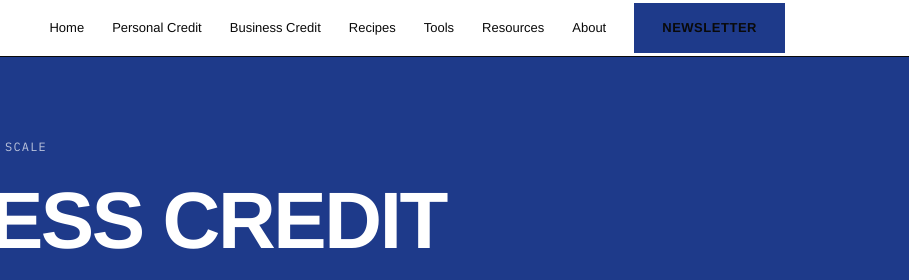
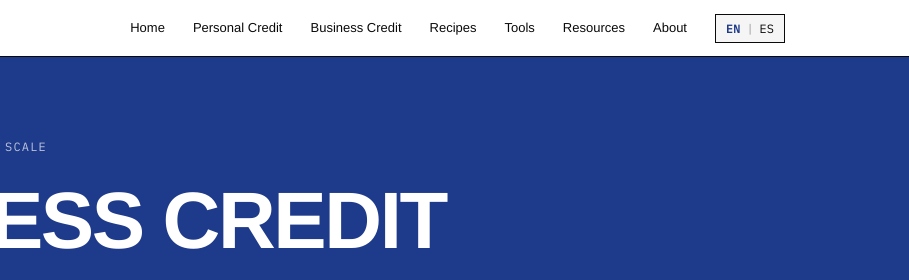
Before and after one commit to ghettoeinstein/creditcookbook.com, an Astro site: page /business-credit in a window 1280 px wide. Shown: the top 280 px of the page, 371-1280 px from the left. Built offline with nearby package versions, Linux system fonts and the light colour scheme; Astro itself is replaced by a stand-in of ours.

Commit message:
feat: remove newsletter, add Spanish toggle, warm up nav
- Removed EmailCapture component from all 12 pages that used it
- Removed newsletter nav link and footer references
- Added EN|ES language toggle in nav — vanilla JS, localStorage
- Nav: position:sticky → position:relative (inline, not floating)
- Language toggle: reads/saves to localStorage, swaps [data-en]/[data-es]
- Bilingual data attributes on all nav links and footer
- Pages without data-es gracefully fall back to English

54 pages, 758ms build, zero errors

```diff
--- a/src/layouts/Base.astro
+++ b/src/layouts/Base.astro
@@ -21,7 +21,7 @@ const { title, description, posterTitle, posterLabel } = Astro.props;
   <meta name="description" content={description} />
   <link rel="preconnect" href="https://fonts.googleapis.com" />
   <link rel="preconnect" href="https://fonts.gstatic.com" crossorigin />
-  <link href="https://fonts.googleapis.com/css2?family=IBM+Plex+Mono:wght@400;500;600&display=swap" rel="stylesheet" />
+  <link href="https://fonts.googleapis.com/css2?family=IBM+Plex+Mono:wght@400;500;600&family=Inter:wght@300;400;500;600;700;800&display=swap" rel="stylesheet" />
 
   <!-- Schema.org Organization (sitewide) -->
   <script type="application/ld+json" is:inline set:html={JSON.stringify({
@@ -40,22 +40,27 @@ const { title, description, posterTitle, posterLabel } = Astro.props;
 </head>
 <body>
 
-  <!-- Nav -->
+  <!-- Nav — inline, not floating -->
   <nav class="nav">
     <div class="container">
       <a href="/" class="logo">
         <span class="logo-mark"></span>
-        creditcookbook
+        <span data-en="creditcookbook" data-es="creditcookbook">creditcookbook</span>
       </a>
       <div class="links">
-        <a href="/">Home</a>
-        <a href="/personal-credit">Personal Credit</a>
-        <a href="/business-credit">Business Credit</a>
-        <a href="/recipes">Recipes</a>
-        <a href="/tools">Tools</a>
-        <a href="/resources">Resources</a>
-        <a href="/about">About</a>
-        <a href="/#newsletter" class="btn btn-primary">Newsletter</a>
+        <a href="/" data-en="Home" data-es="Inicio">Home</a>
+        <a href="/personal-credit" data-en="Personal Credit" data-es="Crédito Personal">Personal Credit</a>
+        <a href="/business-credit" data-en="Business Credit" data-es="Crédito Comercial">Business Credit</a>
+        <a href="/recipes" data-en="Recipes" data-es="Recetas">Recipes</a>
+        <a href="/tools" data-en="Tools" data-es="Herramientas">Tools</a>
+        <a href="/resources" data-en="Resources" data-es="Recursos">Resources</a>
+        <a href="/about" data-en="About" data-es="Acerca de">About</a>
+        <!-- Language toggle -->
+        <button id="lang-toggle" class="lang-toggle" aria-label="Toggle language">
+          <span class="lang-en lang-active">EN</span>
+          <span class="lang-sep">|</span>
+          <span class="lang-es">ES</span>
+        </button>
       </div>
     </div>
   </nav>
@@ -77,22 +82,21 @@ const { title, description, posterTitle, posterLabel } = Astro.props;
   <footer class="footer">
     <div class="container">
       <div class="footer-left">
-        <span>© 2026 CreditCookbook · open-source credit education · <a href="https://github.com/ghettoeinstein/creditcookbook.com">GitHub</a></span>
+        <span>© 2026 CreditCookbook · <span data-en="open-source credit education" data-es="educación crediticia de código abierto">open-source credit education</span> · <a href="https://github.com/ghettoeinstein/creditcookbook.com">GitHub</a></span>
       </div>
       <div class="footer-legal">
-        <a href="/personal-credit">Personal Credit</a>
-        <a href="/business-credit">Business Credit</a>
-        <a href="/tools">Tools</a>
-        <a href="/resources">Resources</a>
-        <a href="/about">About</a>
-        <a href="/contact">Contact</a>
-        <a href="/privacy">Privacy</a>
-        <a href="/terms">Terms</a>
+        <a href="/personal-credit" data-en="Personal Credit" data-es="Crédito Personal">Personal Credit</a>
+        <a href="/business-credit" data-en="Business Credit" data-es="Crédito Comercial">Business Credit</a>
+        <a href="/tools" data-en="Tools" data-es="Herramientas">Tools</a>
+        <a href="/resources" data-en="Resources" data-es="Recursos">Resources</a>
+        <a href="/about" data-en="About" data-es="Acerca de">About</a>
+        <a href="/contact" data-en="Contact" data-es="Contacto">Contact</a>
+        <a href="/privacy" data-en="Privacy" data-es="Privacidad">Privacy</a>
+        <a href="/terms" data-en="Terms" data-es="Términos">Terms</a>
       </div>
       <div class="footer-social">
         <a href="https://linkedin.com/in/calebpierre" target="_blank" rel="noopener">LinkedIn</a>
         <a href="https://instagram.com/emperorpierre" target="_blank" rel="noopener">Instagram</a>
-        <a href="/#newsletter">Newsletter</a>
       </div>
     </div>
   </footer>
@@ -101,6 +105,49 @@ const { title, description, posterTitle, posterLabel } = Astro.props;
   <script src="https://cdnjs.cloudflare.com/ajax/libs/gsap/3.12.5/gsap.min.js" defer></script>
   <script src="https://cdnjs.cloudflare.com/ajax/libs/gsap/3.12.5/ScrollTrigger.min.js" defer></script>
 
+  <!-- Language toggle — vanilla JS, reads/saves to localStorage -->
+  <script is:inline>
+    (function() {
+      var lang = localStorage.getItem('cc-lang') || 'en';
+
+      function applyLang(l) {
+        document.documentElement.lang = l;
+        document.querySelectorAll('[data-en]').forEach(function(el) {
+          var text = el.getAttribute('data-' + l);
+          if (text) el.textContent = text;
+        });
+        // Update toggle button
+        var enBtn = document.querySelector('.lang-en');
+        var esBtn = document.querySelector('.lang-es');
+        if (enBtn && esBtn) {
+          if (l === 'en') {
+            enBtn.classList.add('lang-active');
+            esBtn.classList.remove('lang-active');
+          } else {
+            esBtn.classList.add('lang-active');
+            enBtn.classList.remove('lang-active');
+          }
+        }
+      }
+
+      // Apply on load
+      applyLang(lang);
+
+      // Toggle on click
+      document.addEventListener('DOMContentLoaded', function() {
+        var toggle = document.getElementById('lang-toggle');
+        if (toggle) {
+          toggle.addEventListener('click', function() {
+            var current = localStorage.getItem('cc-lang') || 'en';
+            var next = current === 'en' ? 'es' : 'en';
+            localStorage.setItem('cc-lang', next);
+            applyLang(next);
+          });
+        }
+      });
+    })();
+  </script>
+
   <!-- Motion controller: reduced-motion guard + universal reveal system -->
   <script is:inline>
     (function () {
@@ -108,9 +155,7 @@ const { title, description, posterTitle, posterLabel } = Astro.props;
         var reduceMotion = window.matchMedia('(prefers-reduced-motion: reduce)').matches;
         var isTouch = window.matchMedia('(pointer: coarse)').matches;
 
-        // Ensure GSAP + ScrollTrigger loaded
         if (typeof gsap === 'undefined') {
-          // Retry shortly if deferred scripts haven't parsed yet
           return setTimeout(initMotion, 50);
         }
         if (typeof ScrollTrigger !== 'undefined') {
@@ -118,7 +163,6 @@ const { title, description, posterTitle, posterLabel } = Astro.props;
         }
 
         if (reduceMotion) {
-          // Reduced motion: show everything immediately, no animation
           document.querySelectorAll('[data-animate]').forEach(function (el) {
             el.style.opacity = '1';
             el.style.transform = 'none';
@@ -126,7 +170,6 @@ const { title, description, posterTitle, posterLabel } = Astro.props;
           return;
         }
 
-        // ---- Universal scroll reveal: fade + Y-translate ----
         var revealEls = document.querySelectorAll('[data-animate]');
         revealEls.forEach(function (el) {
           var y = el.getAttribute('data-animate-y') || '24';
@@ -135,7 +178,6 @@ const { title, description, posterTitle, posterLabel } = Astro.props;
           var stagger = el.getAttribute('data-animate-stagger');
 
           if (stagger && el.children.length > 1) {
-            // Stagger children
             gsap.set(el.children, { opacity: 0, y: y });
             ScrollTrigger.create({
               trigger: el,
@@ -152,7 +194,6 @@ const { title, description, posterTitle, posterLabel } = Astro.props;
               }
             });
           } else {
-            // Single element reveal
             gsap.set(el, { opacity: 0, y: y });
             ScrollTrigger.create({
               trigger: el,
@@ -171,27 +212,16 @@ const { title, description, posterTitle, posterLabel } = Astro.props;
           }
         });
 
-        // ---- Parallax layers: [data-parallax] with speed attribute ----
         if (!isTouch) {
           document.querySelectorAll('[data-parallax]').forEach(function (el) {
             var speed = parseFloat(el.getAttribute('data-parallax')) || 0.3;
             gsap.to(el, {
-              y: function () {
-                return (1 - speed) * 100;
-              },
+              y: function () { return (1 - speed) * 100; },
               ease: 'none',
-              scrollTrigger: {
-                trigger: el,
-                start: 'top top',
-                end: 'bottom top',
-                scrub: speed
-              }
+              scrollTrigger: { trigger: el, start: 'top top', end: 'bottom top', scrub: speed }
             });
           });
-        }
 
-        // ---- 3D tilt on [data-tilt] cards (desktop only) ----
-        if (!isTouch) {
           document.querySelectorAll('[data-tilt]').forEach(function (card) {
             var maxRotate = parseFloat(card.getAttribute('data-tilt')) || 4;
             card.style.transformStyle = 'preserve-3d';
@@ -207,27 +237,21 @@ const { title, description, posterTitle, posterLabel } = Astro.props;
               var rotateY = ((x - centerX) / centerX) * maxRotate;
 
               gsap.to(card, {
-                rotateX: rotateX,
-                rotateY: rotateY,
-                duration: 0.3,
-                ease: 'power2.out',
-                transformPerspective: 800
+                rotateX: rotateX, rotateY: rotateY,
+                duration: 0.3, ease: 'power2.out', transformPerspective: 800
               });
             });
 
             card.addEventListener('mouseleave', function () {
               gsap.to(card, {
-                rotateX: 0,
-                rotateY: 0,
-                duration: 0.6,
-                ease: 'power3.out'
+                rotateX: 0, rotateY: 0,
+                duration: 0.6, ease: 'power3.out'
               });
             });
           });
         }
       }
 
-      // Init on DOMContentLoaded
       if (document.readyState === 'loading') {
         document.addEventListener('DOMContentLoaded', initMotion);
       } else {
--- a/src/pages/business-credit/index.astro
+++ b/src/pages/business-credit/index.astro
@@ -1,6 +1,5 @@
 ---
 import Base from '../../layouts/Base.astro';
-import EmailCapture from '../../components/EmailCapture.astro';
 
 const description = 'Business credit hub — build business credit, separate personal from business liability, navigate DUNS, PayDex, and vendor credit lines. Free, inspectable, community-verifiable.';
 
@@ -135,5 +134,5 @@ const stats = [
 
   <hr class="rule" data-animate />
 
-  <EmailCapture />
+
 </Base>
--- a/src/pages/contact.astro
+++ b/src/pages/contact.astro
@@ -1,6 +1,5 @@
 ---
 import Base from '../layouts/Base.astro';
-import EmailCapture from '../components/EmailCapture.astro';
 
 const description = 'Contact CreditCookbook — get in touch about credit education, corrections, partnerships, or just to say hello.';
 ---
@@ -67,5 +66,5 @@ const description = 'Contact CreditCookbook — get in touch about credit educat
 
   <hr class="rule" data-animate />
 
-  <EmailCapture />
+
 </Base>
--- a/src/pages/index.astro
+++ b/src/pages/index.astro
@@ -1,6 +1,5 @@
 ---
 import Base from '../layouts/Base.astro';
-import EmailCapture from '../components/EmailCapture.astro';
 
 const description = 'Open-source credit education. Dispute letters, bureau response scripts, and credit-building playbooks — free, inspectable, community-verifiable. Remedy, not repair.';
 ---
@@ -373,6 +372,6 @@ const description = 'Open-source credit education. Dispute letters, bureau respo
   <!-- ============================================================
        NEWSLETTER
        ============================================================ -->
-  <EmailCapture />
+
 
 </Base>
--- a/src/pages/medical-debt/index.astro
+++ b/src/pages/medical-debt/index.astro
@@ -1,6 +1,5 @@
 ---
 import Base from '../../layouts/Base.astro';
-import EmailCapture from '../../components/EmailCapture.astro';
 
 const description = 'Complete medical debt removal playbook: dispute letters, negotiation scripts, HIPAA-based removal strategies, and step-by-step guides for removing medical collections from your credit report.';
 
@@ -142,6 +141,6 @@ const faqSchema = {
 
   <hr class="rule" data-animate />
 
-  <EmailCapture />
+
 
 </Base>
--- a/src/pages/personal-credit/index.astro
+++ b/src/pages/personal-credit/index.astro
@@ -1,6 +1,5 @@
 ---
 import Base from '../../layouts/Base.astro';
-import EmailCapture from '../../components/EmailCapture.astro';
 
 const description = 'Personal credit hub — dispute letters, bureau response scripts, and playbooks for medical debt, collections, late payments, and more. Free, inspectable, community-verifiable.';
 
@@ -151,6 +150,6 @@ const processSteps = [
 
   <hr class="rule" data-animate />
 
-  <EmailCapture />
+
 
 </Base>
--- a/src/pages/recipes/free-credit-report-request.astro
+++ b/src/pages/recipes/free-credit-report-request.astro
@@ -1,6 +1,5 @@
 ---
 import Base from '../../layouts/Base.astro';
-import EmailCapture from '../../components/EmailCapture.astro';
 
 const description = 'Free annual credit report request letter template for Experian, Equifax, and TransUnion. Under the FCRA, you are entitled to one free report from each bureau every 12 months. Fill-in-the-blank template with mailing addresses.';
 
@@ -222,6 +221,6 @@ _______________________________
 
   <hr class="rule" data-animate />
 
-  <EmailCapture />
+
 
 </Base>
--- a/src/pages/recipes/index.astro
+++ b/src/pages/recipes/index.astro
@@ -1,6 +1,5 @@
 ---
 import Base from '../../layouts/Base.astro';
-import EmailCapture from '../../components/EmailCapture.astro';
 
 const description = 'Credit recipes — complete playbooks for disputing medical debt, collections, late payments, and more. Browse by problem, document type, or bureau. Fill-in-the-blank letters, bureau response scripts, and step-by-step guides.';
 
@@ -257,6 +256,6 @@ const recipeStructure = [
 
   <hr class="rule" data-animate />
 
-  <EmailCapture />
+
 
 </Base>
--- a/src/pages/resources/credit-repair-master-guide.astro
+++ b/src/pages/resources/credit-repair-master-guide.astro
@@ -1,6 +1,5 @@
 ---
 import Base from '../../layouts/Base.astro';
-import EmailCapture from '../../components/EmailCapture.astro';
 
 const description = 'Comprehensive credit repair master guide — understanding credit reports, FICO scores, dispute process, building credit, hiding utilization, and suing in court. Educational resource covering the full credit repair lifecycle.';
 
@@ -304,6 +303,6 @@ const articleSchema = {
 
   <hr class="rule" />
 
-  <EmailCapture />
+
 
 </Base>
--- a/src/pages/resources/index.astro
+++ b/src/pages/resources/index.astro
@@ -1,6 +1,5 @@
 ---
 import Base from '../../layouts/Base.astro';
-import EmailCapture from '../../components/EmailCapture.astro';
 
 const description = 'Credit resources — statutes, bureau contact info, consumer protection agencies, glossary, and external references. Everything you need to understand and enforce your credit rights.';
 
@@ -83,5 +82,5 @@ const resources = [
 
   <hr class="rule" data-animate />
 
-  <EmailCapture />
+
 </Base>
--- a/src/pages/tools/index.astro
+++ b/src/pages/tools/index.astro
@@ -1,6 +1,5 @@
 ---
 import Base from '../../layouts/Base.astro';
-import EmailCapture from '../../components/EmailCapture.astro';
 
 const description = 'Credit tools — dispute letter generator, utilization calculator, statutory damages estimator, and business credit readiness checklist. Free, open-source, client-side. No signup.';
 
@@ -197,5 +196,5 @@ const tools = [
 
   <hr class="rule" data-animate />
 
-  <EmailCapture />
+
 </Base>
--- a/src/styles/global.css
+++ b/src/styles/global.css
@@ -150,8 +150,8 @@ strong { font-weight: 700; }
 
 /* ---- Nav ---- */
 .nav {
-  position: sticky;
-  top: 0;
+  position: relative;
+  top: auto;
   z-index: 100;
   background: var(--white);
   border-bottom: 1px solid var(--line);
@@ -505,3 +505,33 @@ a:hover .gold-accent { color: var(--gold-hover); }
   font-size: 14px;
   margin-bottom: 0;
 }
+
+/* ---- Language toggle ---- */
+.lang-toggle {
+  display: inline-flex;
+  align-items: center;
+  gap: 4px;
+  font-family: var(--font-mono);
+  font-size: 12px;
+  background: var(--paper);
+  border: 1px solid var(--line);
+  padding: 6px 10px;
+  cursor: pointer;
+  color: var(--ink);
+  transition: all 0.2s ease;
+}
+.lang-toggle:hover {
+  background: var(--blue);
+  color: var(--white);
+}
+.lang-active {
+  font-weight: 700;
+  color: var(--blue);
+}
+.lang-toggle:hover .lang-active {
+  color: var(--white);
+}
+.lang-sep {
+  opacity: 0.4;
+  margin: 0 2px;
+}
```
